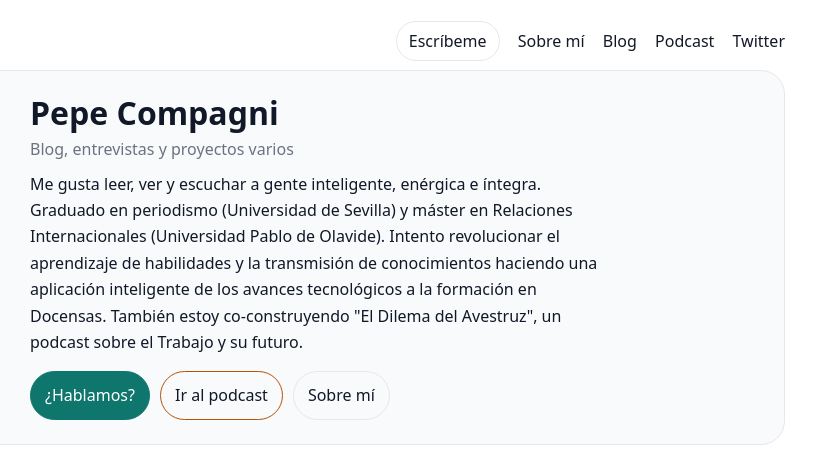
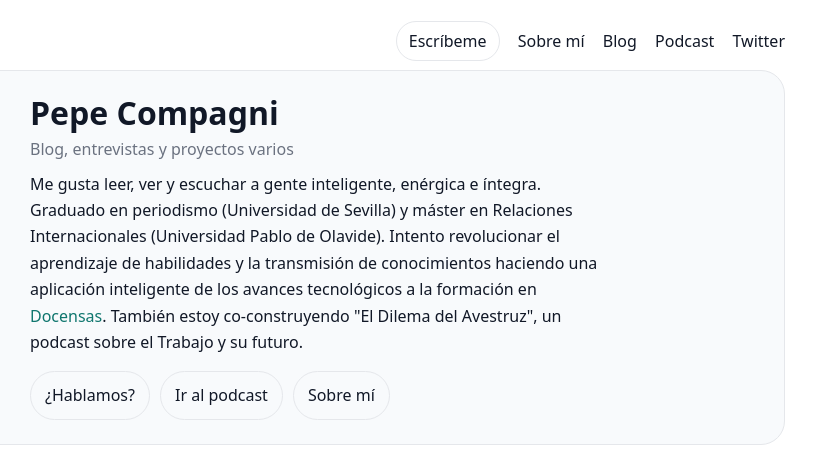
Before and after one commit to Pepecompagni/pepecompagni-site, a plain HTML site: page index.html in a window 1280 px wide. Shown: the top 470 px of the page, 345-1161 px from the left. Drawn offline with Linux system fonts and the light colour scheme.

Commit message:
Update index.html
minicambios

```diff
--- a/index.html
+++ b/index.html
@@ -31,8 +31,6 @@
     .bio{max-width:62ch;margin-top:8px}
     .cta{display:flex;gap:10px;flex-wrap:wrap;margin-top:12px}
     .cta a{color:var(--text);text-decoration:none;border:1px solid var(--border);padding:10px 14px;border-radius:999px}
-    .cta a.primary{background:var(--accent);border-color:var(--accent);color:white}
-    .cta a.secondary{border-color:var(--accent-2)}
 
     @media (min-width: 840px){
       .hero-inner{grid-template-columns:180px 1fr}
@@ -65,7 +63,7 @@
         <a href="/sobre-mi.html">Sobre mí</a>
         <a href="/blog">Blog</a>
         <a href="/podcast.html">Podcast</a>
-        <a href="https://x.com/" target="_blank" rel="noopener">Twitter</a>
+        <a href="https://x.com/Pepecompagni" target="_blank" rel="noopener">Twitter</a>
       </nav>
     </header>
 
@@ -78,10 +76,10 @@
           <div>
             <h1>Pepe Compagni</h1>
             <div class="kicker">Blog, entrevistas y proyectos varios</div>
-            <p class="bio">Me gusta leer, ver y escuchar a gente inteligente, enérgica e íntegra. Graduado en periodismo (Universidad de Sevilla) y máster en Relaciones Internacionales (Universidad Pablo de Olavide). Intento revolucionar el aprendizaje de habilidades y la transmisión de conocimientos haciendo una aplicación inteligente de los avances tecnológicos a la formación en Docensas. También estoy co-construyendo "El Dilema del Avestruz", un podcast sobre el Trabajo y su futuro.</p>
+            <p class="bio">Me gusta leer, ver y escuchar a gente inteligente, enérgica e íntegra. Graduado en periodismo (Universidad de Sevilla) y máster en Relaciones Internacionales (Universidad Pablo de Olavide). Intento revolucionar el aprendizaje de habilidades y la transmisión de conocimientos haciendo una aplicación inteligente de los avances tecnológicos a la formación en <a href="https://www.docensas.eu/" class="link" target="_blank" rel="noopener">Docensas</a>. También estoy co-construyendo "El Dilema del Avestruz", un podcast sobre el Trabajo y su futuro.</p>
             <div class="cta">
-              <a class="primary" href="mailto:contacto@pepecompagni.com">¿Hablamos?</a>
-              <a class="secondary" href="/podcast.html">Ir al podcast</a>
+              <a href="mailto:contacto@pepecompagni.com">¿Hablamos?</a>
+              <a href="/podcast.html">Ir al podcast</a>
               <a href="/sobre-mi.html">Sobre mí</a>
             </div>
           </div>
```
